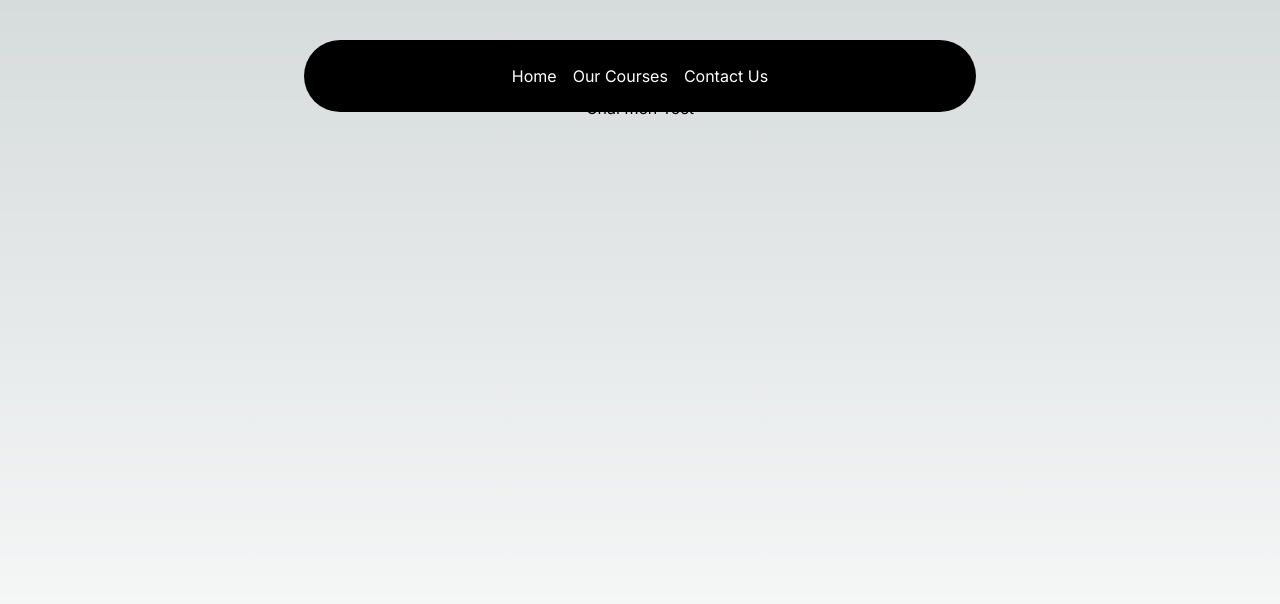
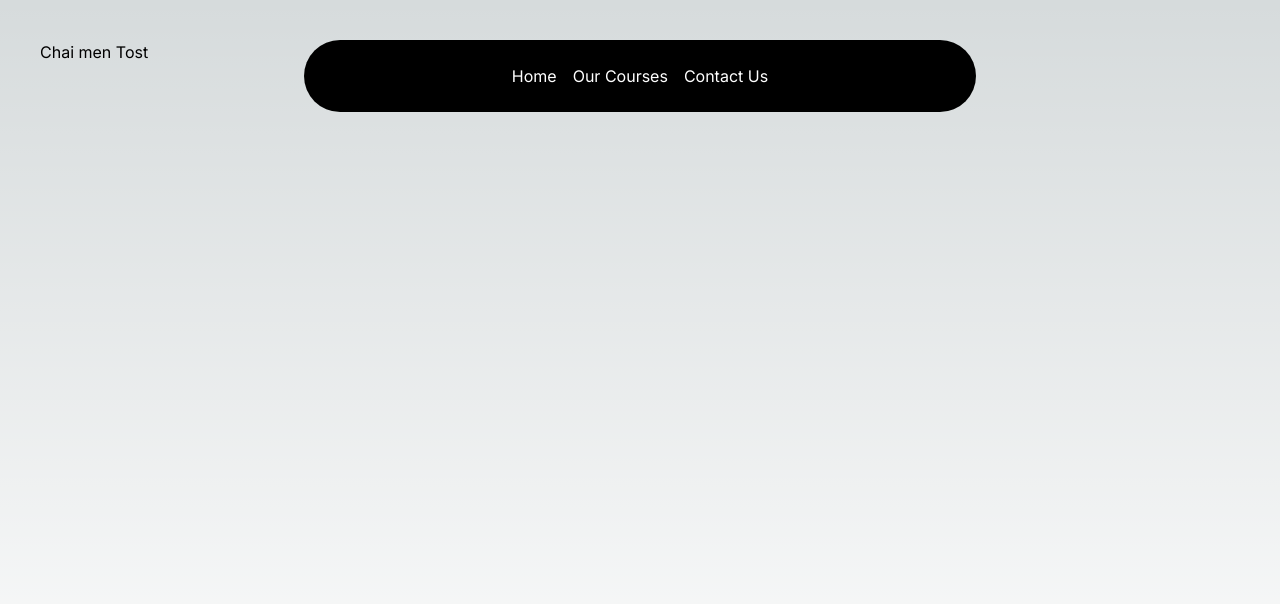
Before and after one commit to DasPriYam714/RhythmNest, a Next.js app: page / in a window 1280 px wide. Shown: the top 604 px of the page. Built offline with nearby package versions, Linux system fonts and the light colour scheme.

Commit message:
add full NAV

```diff
--- a/src/app/layout.tsx
+++ b/src/app/layout.tsx
@@ -19,7 +19,11 @@ export default function RootLayout({
     <html lang="en" className="dark">
 
       <body className={inter.className}>
-      <Navbar></Navbar>
+        <div className="relative w-full flex items-center">
+        <Navbar></Navbar>
+
+        </div>
+
       {children}
       </body>
     </html>
--- a/src/app/page.tsx
+++ b/src/app/page.tsx
@@ -2,7 +2,7 @@
 
 export default function Home() {
   return (
-    <main className="flex min-h-screen flex-col items-center justify-between p-24">
+    <main className="flex min-h-screen flex-col  justify-between p-10">
       <h2>Chai men Tost</h2>
     </main>
   );
```
